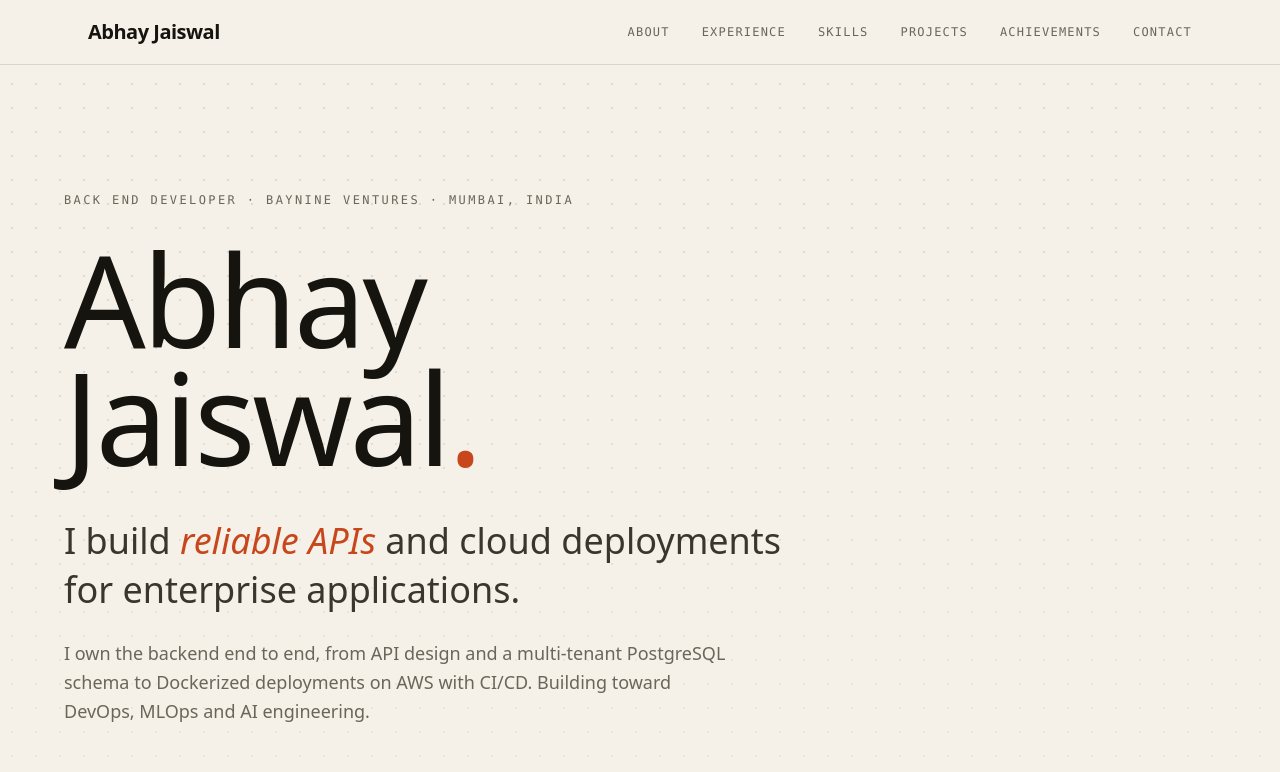
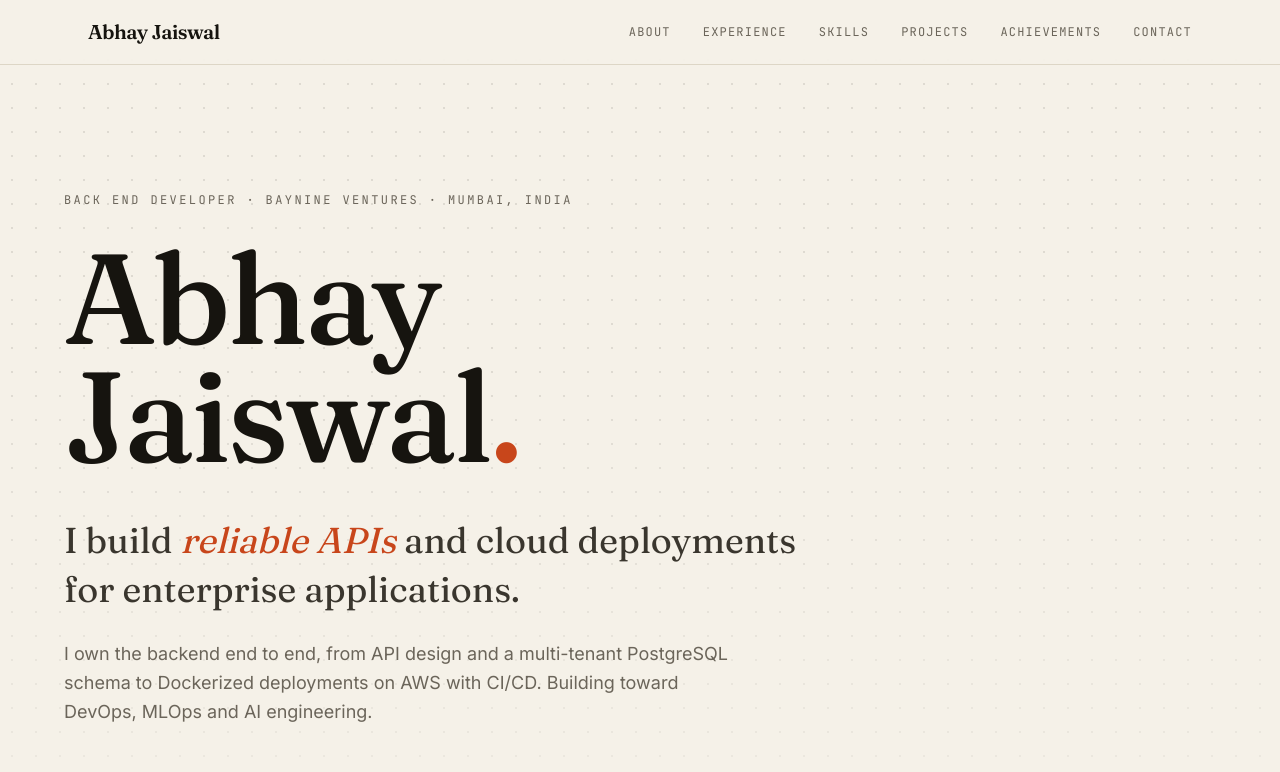
Before and after one commit to murarii07/portfolio, a Next.js app: page / in a window 1280 px wide. Shown: the top 772 px of the page. Built offline with nearby package versions, Linux system fonts and the light colour scheme.

Commit message:
Update layout.tsx

```diff
--- a/src/app/layout.tsx
+++ b/src/app/layout.tsx
@@ -1,4 +1,10 @@
 import "./global.css"
+import { Fraunces, Inter, JetBrains_Mono } from 'next/font/google'
+
+const display = Fraunces({ subsets: ['latin'], style: ['normal', 'italic'], variable: '--font-display' })
+const sans = Inter({ subsets: ['latin'], variable: '--font-sans' })
+const mono = JetBrains_Mono({ subsets: ['latin'], variable: '--font-mono' })
+
 export const metadata = {
   metadataBase: new URL('https://abhay-portfolio-07.vercel.app'),
   title: 'Abhay Jaiswal | Back End Developer',
@@ -18,8 +24,8 @@ export default function RootLayout({
   children: React.ReactNode
 }) {
   return (
-    <html lang="en">
-      <body>{children}</body>
+    <html lang="en" className={`${display.variable} ${sans.variable} ${mono.variable}`}>
+      <body className="bg-[#F5F1E8] font-[family-name:var(--font-sans)] antialiased">{children}</body>
     </html>
   )
 }
```
